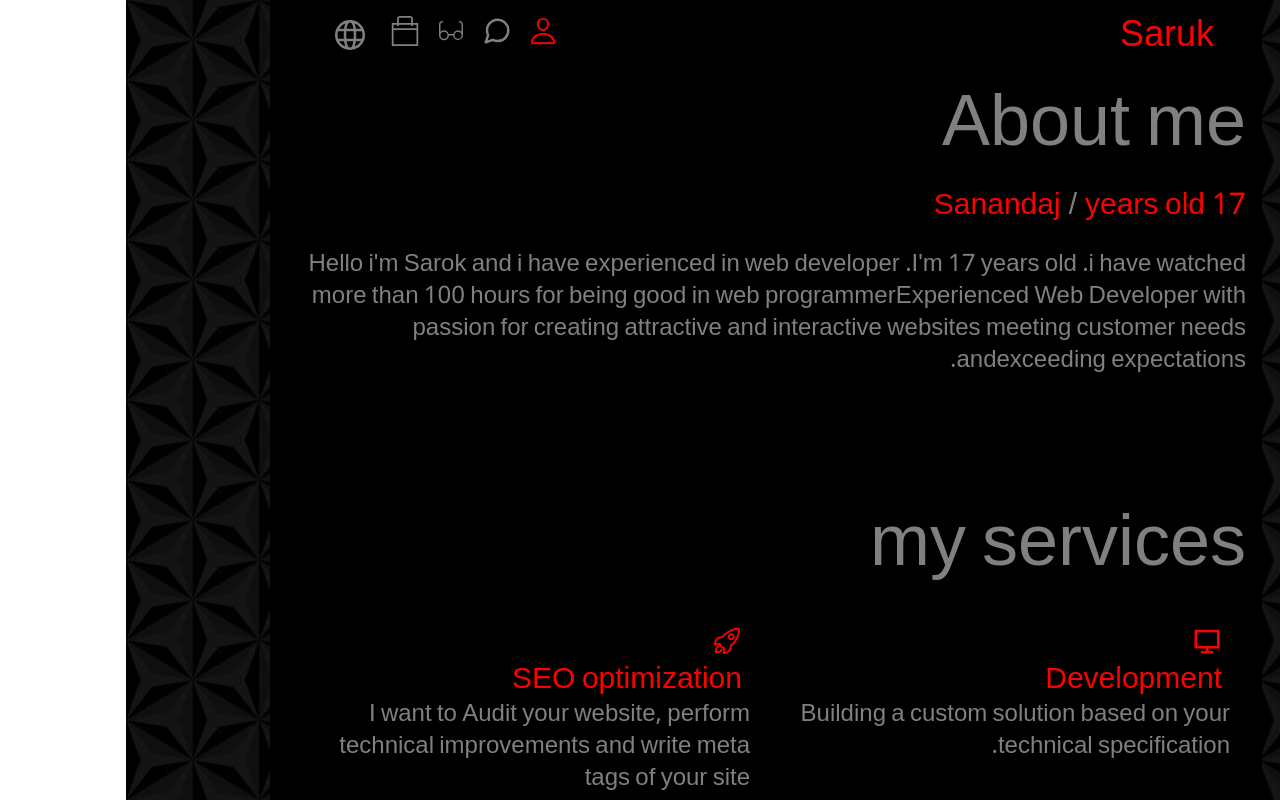
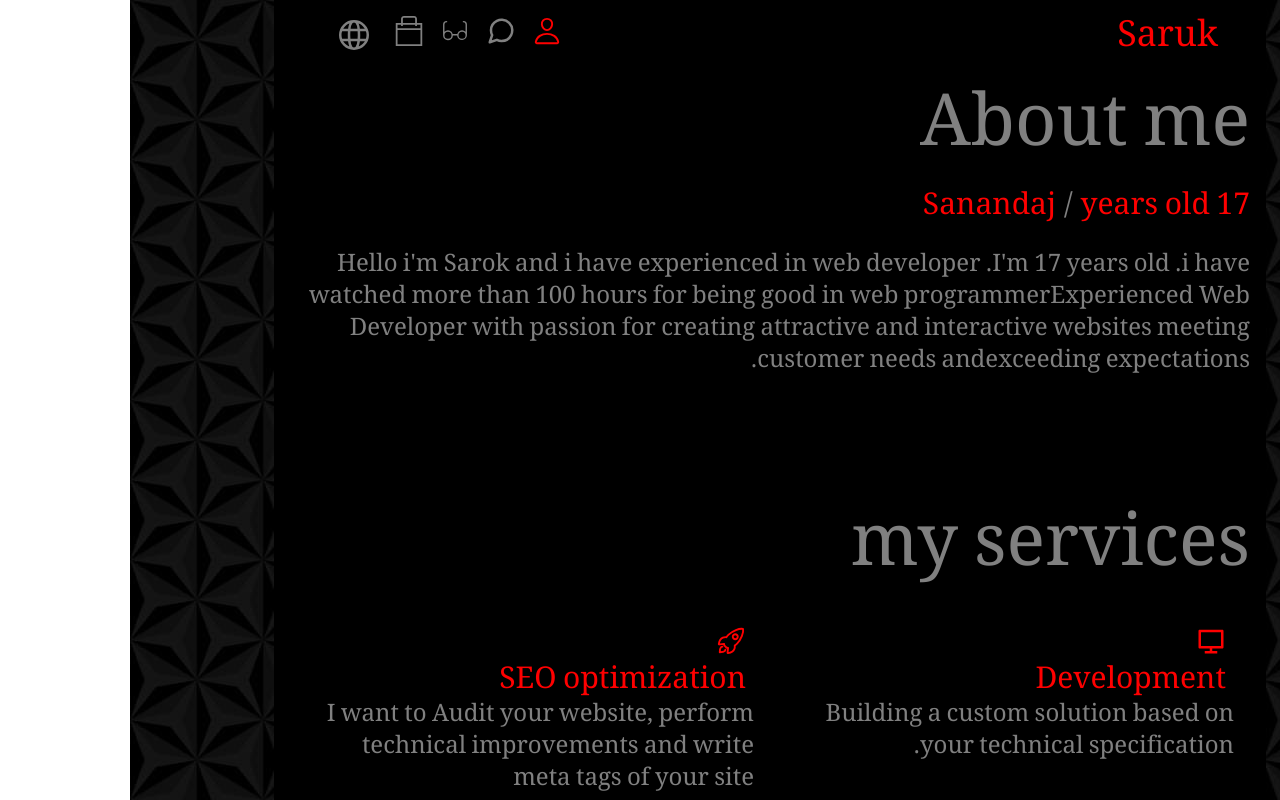
Before and after one commit to sarok86/sarok-resume, a Next.js app: page / in a window 1280 px wide. Built offline with nearby package versions, Linux system fonts and the light colour scheme; what tailwindcss-motion would draw is missing.

Commit message:
add font .

```diff
--- a/src/app/layout.js
+++ b/src/app/layout.js
@@ -13,28 +13,20 @@ import { useTranslation } from "react-i18next";
 import { changeLanguage } from "i18next";
 
 // import { Roboto } from "next/font/google";
-import { Noto_Naskh_Arabic } from "next/font/google";
+// import { Noto_Naskh_Arabic } from "next/font/google";
 
 const theme = createTheme({
   /** Put your mantine theme override here */
 });
 
-const geistSans = localFont({
-  src: "./fonts/GeistVF.woff",
-  variable: "--font-geist-sans",
-  weight: "100 900",
+const roboto = localFont({
+  src: "./fonts/Roboto-VariableFont_wdth,wght.ttf",
+  variable: "--font-roboto",
+  weight: "400",
 });
-const geistMono = localFont({
-  src: "./fonts/GeistMonoVF.woff",
-  variable: "--font-geist-mono",
-  weight: "100 900",
-});
-
-// const roboto = Roboto({
-//   weight: "400",
-//   subsets: ["latin"],
-// });
-const noto = Noto_Naskh_Arabic({
+const noto = localFont({
+  src: "./fonts/NotoNaskhArabic-VariableFont_wght.ttf",
+  variable: "--font-noto",
   weight: "400",
 });
 
@@ -81,7 +73,7 @@ export default function RootLayout({ children }) {
       </head>
       <MantineProvider theme={theme}>
         <body
-          className={` ${noto.className}   antialiased w-screen h-screen  flex justify-center items-stretch text-center lg:px-36  overflow-hidden bg-[url('image/blackandwhite2.jpg')]`}
+          className={`${roboto.className} ${noto.className}   antialiased w-screen h-screen  flex justify-center items-stretch text-center lg:px-36  overflow-hidden bg-[url('image/blackandwhite2.jpg')]`}
         >
           {loader ? (
             <div className="flex justify-center items-center ">
```
Also changed, not shown: src/app/fonts/NotoNaskhArabic-VariableFont_wght.ttf (added), src/app/fonts/Roboto-VariableFont_wdth,wght.ttf (added).
